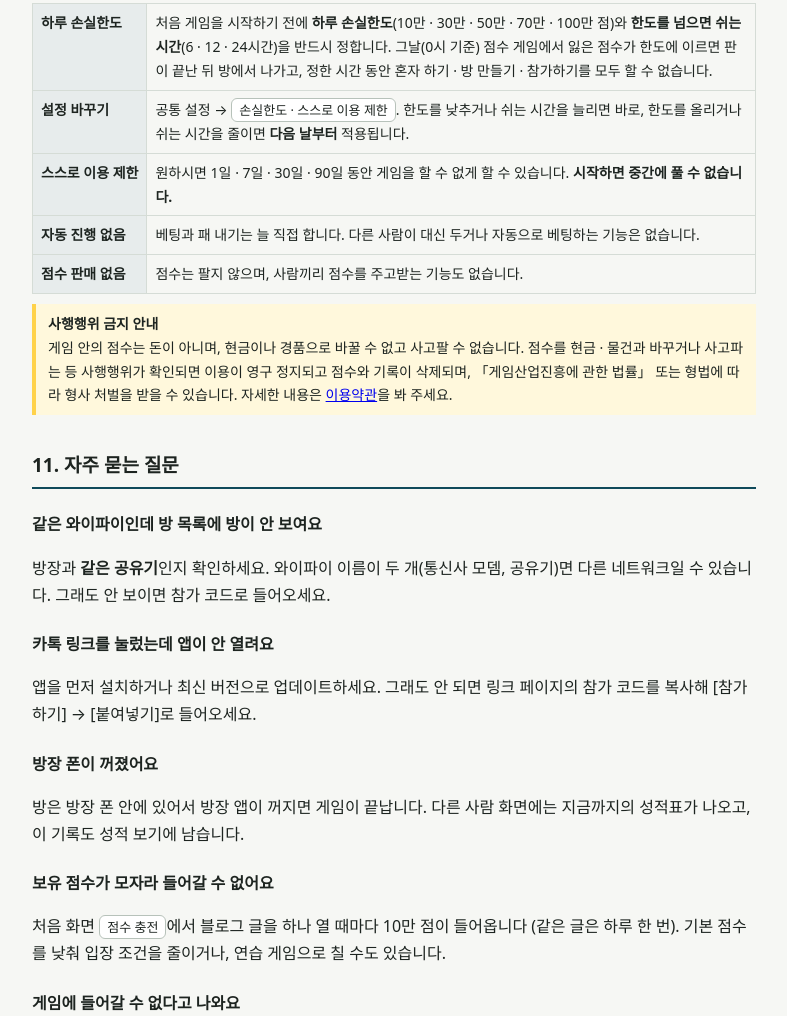
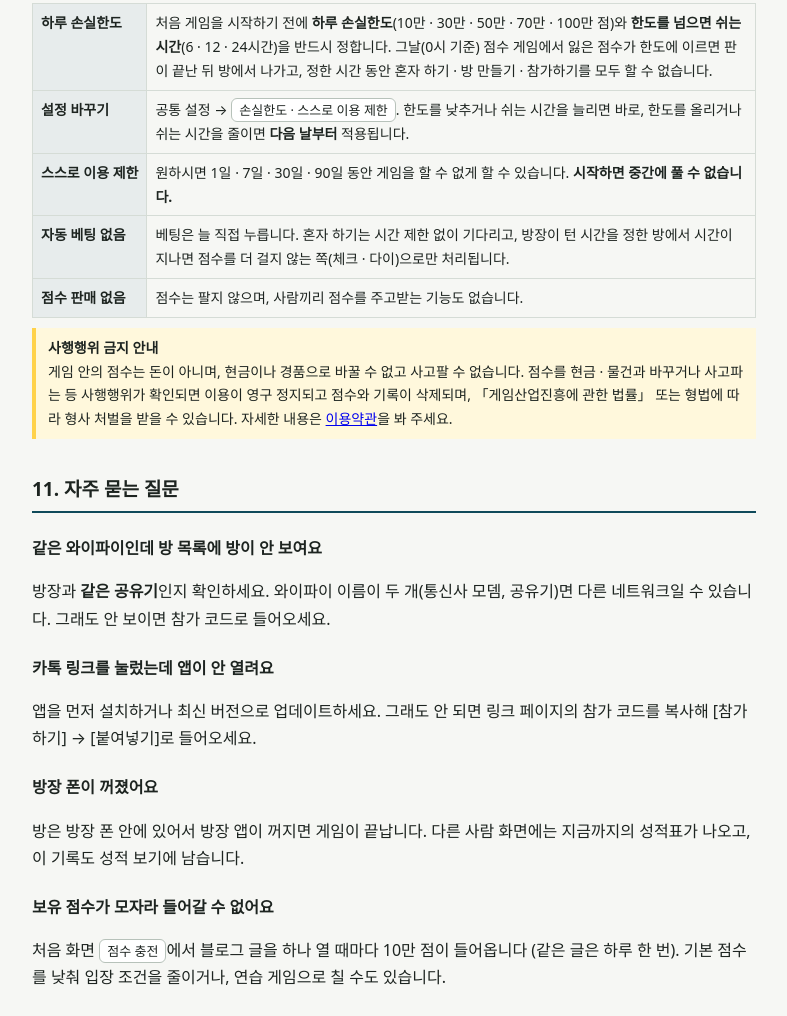
Before and after one commit to ParkTaekan/gostop-join, a plain HTML site: page kr/guide.html in a window 1280 px wide. Shown: the part 3791-4807 px from the top of the page, without its empty margins (246-1033 px from the left). Drawn offline with Linux system fonts and the light colour scheme.

Commit message:
한국판 설명서: 자동 베팅 없음 문구를 실제 동작대로 (턴 시간 초과는 체크·다이만)

```diff
--- a/kr/guide.html
+++ b/kr/guide.html
@@ -151,7 +151,7 @@
 <tr><th>하루 손실한도</th><td>처음 게임을 시작하기 전에 <b>하루 손실한도</b>(10만 · 30만 · 50만 · 70만 · 100만 점)와 <b>한도를 넘으면 쉬는 시간</b>(6 · 12 · 24시간)을 반드시 정합니다. 그날(0시 기준) 점수 게임에서 잃은 점수가 한도에 이르면 판이 끝난 뒤 방에서 나가고, 정한 시간 동안 혼자 하기 · 방 만들기 · 참가하기를 모두 할 수 없습니다.</td></tr>
 <tr><th>설정 바꾸기</th><td>공통 설정 → <span class="key">손실한도 · 스스로 이용 제한</span>. 한도를 낮추거나 쉬는 시간을 늘리면 바로, 한도를 올리거나 쉬는 시간을 줄이면 <b>다음 날부터</b> 적용됩니다.</td></tr>
 <tr><th>스스로 이용 제한</th><td>원하시면 1일 · 7일 · 30일 · 90일 동안 게임을 할 수 없게 할 수 있습니다. <b>시작하면 중간에 풀 수 없습니다.</b></td></tr>
-<tr><th>자동 진행 없음</th><td>베팅과 패 내기는 늘 직접 합니다. 다른 사람이 대신 두거나 자동으로 베팅하는 기능은 없습니다.</td></tr>
+<tr><th>자동 베팅 없음</th><td>베팅은 늘 직접 누릅니다. 혼자 하기는 시간 제한 없이 기다리고, 방장이 턴 시간을 정한 방에서 시간이 지나면 점수를 더 걸지 않는 쪽(체크 · 다이)으로만 처리됩니다.</td></tr>
 <tr><th>점수 판매 없음</th><td>점수는 팔지 않으며, 사람끼리 점수를 주고받는 기능도 없습니다.</td></tr>
 </table>
 <div class="tip" id="notice"><b>사행행위 금지 안내</b><br>게임 안의 점수는 돈이 아니며, 현금이나 경품으로 바꿀 수 없고 사고팔 수 없습니다. 점수를 현금 · 물건과 바꾸거나 사고파는 등 사행행위가 확인되면 이용이 영구 정지되고 점수와 기록이 삭제되며, 「게임산업진흥에 관한 법률」 또는 형법에 따라 형사 처벌을 받을 수 있습니다. 자세한 내용은 <a href="terms.html">이용약관</a>을 봐 주세요.</div>
```
